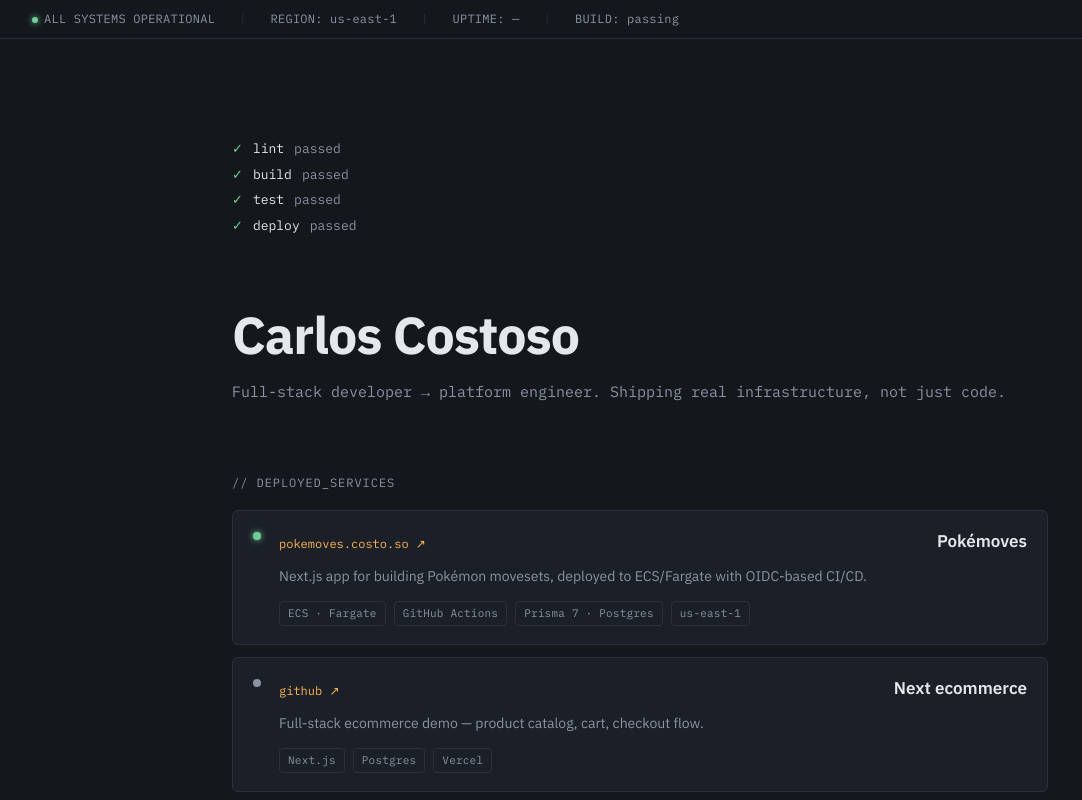
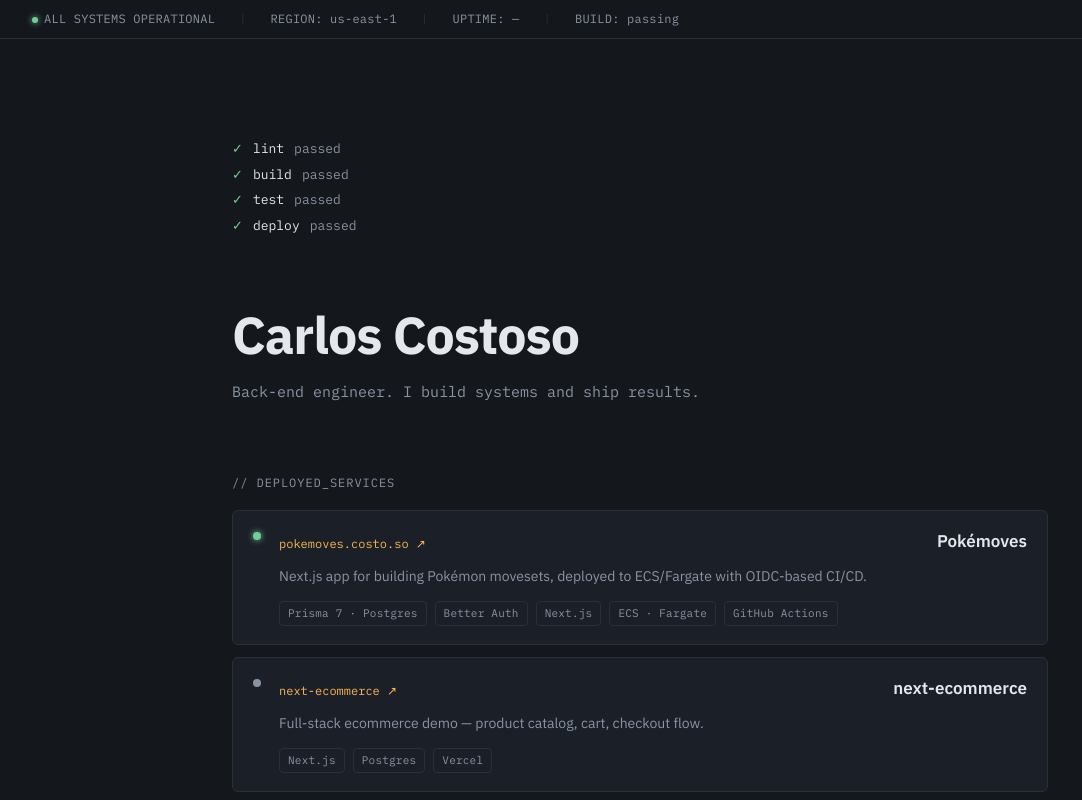
Before and after one commit to ccostoso/carlos, a React (Vite) app: page / in a window 1280 px wide. Shown: the top 800 px of the page, without its empty margins (0-1082 px from the left). Built offline with nearby package versions, Linux system fonts and the light colour scheme; no server answers.

Commit message:
Adjusts copy, fixes broken lambda link

```diff
--- a/src/data/projects.ts
+++ b/src/data/projects.ts
@@ -15,16 +15,16 @@ export const projects: Project[] = [
         description:
             "Next.js app for building Pokémon movesets, deployed to ECS/Fargate with OIDC-based CI/CD.",
         status: "active",
-        badges: ["ECS · Fargate", "GitHub Actions", "Prisma 7 · Postgres", "us-east-1"],
+        badges: ["Prisma 7 · Postgres", "Better Auth", "Next.js", "ECS · Fargate", "GitHub Actions"],
         link: "https://pokemoves.costo.so",
         linkLabel: "pokemoves.costo.so ↗",
     },
     {
-        name: "Next ecommerce",
+        name: "next-ecommerce",
         description: "Full-stack ecommerce demo — product catalog, cart, checkout flow.",
         status: "inactive",
         badges: ["Next.js", "Postgres", "Vercel"],
-        link: "https://github.com/ccostoso",
-        linkLabel: "github ↗",
+        link: "https://ccostoso-next-ecommerce-2026.vercel.app/",
+        linkLabel: "next-ecommerce ↗",
     },
 ];
--- a/src/routes/Home.tsx
+++ b/src/routes/Home.tsx
@@ -15,8 +15,7 @@ export function Home() {
           <span className="cursor" />
         </h1>
         <p className={`role mono ${bootDone ? 'reveal' : ''}`}>
-          Full-stack developer → platform engineer. Shipping real
-          infrastructure, not just code.
+          Back-end engineer. I build systems and ship results.
         </p>
       </div>
       <ServiceCatalog />
```
